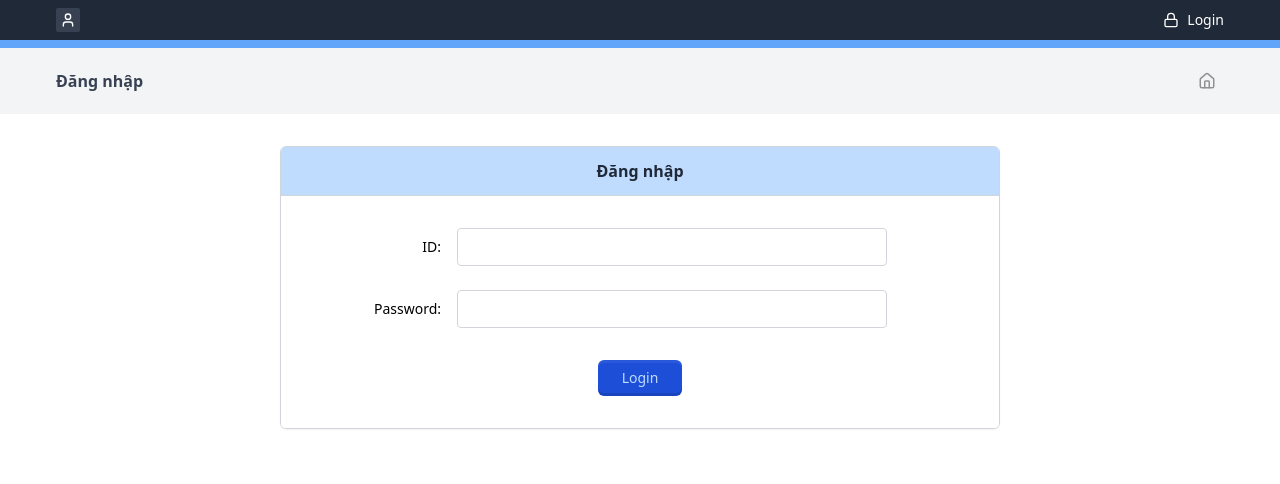
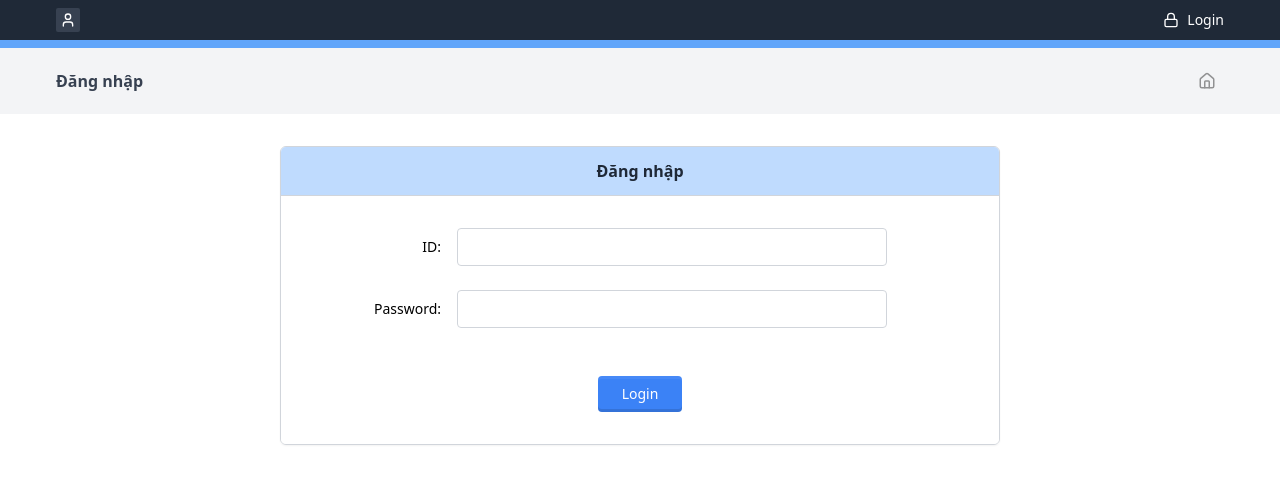
Before and after one commit to Bnkcheesus/CSDLNC_LT, a React app in the folder frontend/: page /login in a window 1280 px wide. Shown: the top 484 px of the page. Built offline with nearby package versions, Linux system fonts and the light colour scheme; the HTML template or start-up script is replaced by a standard one.

Commit message:
Change button ui

```diff
--- a/frontend/src/components/ui/FeatureCard.jsx
+++ /dev/null
@@ -1,14 +0,0 @@
-import { Link } from "react-router-dom";
-
-export default function FeatureCard({ title, description, to, icon }) {
-  return (
-    <Link
-      to={to}
-      className="bg-white shadow-lg rounded-xl p-6 flex flex-col items-center hover:shadow-2xl hover:-translate-y-1 transition-all"
-    >
-      <div className="text-blue-700 mb-3">{icon}</div>
-      <h3 className="text-lg font-semibold text-gray-800 text-center">{title}</h3>
-      <p className="text-gray-600 text-center text-sm mt-1">{description}</p>
-    </Link>
-  );
-}
--- a/frontend/src/pages/Login.jsx
+++ b/frontend/src/pages/Login.jsx
@@ -101,7 +101,15 @@ export default function Login() {
                 <button
                   type="submit"
                   disabled={loading}
-                  className="relative inline-block px-6 py-2 rounded-md bg-blue-700 text-blue-200 font-medium hover:text-white shadow-inner active:translate-y-0.5 transition-colors"
+                  className="
+                    mt-4 py-2 px-6
+                    bg-blue-500 text-white font-medium
+                    rounded
+                    shadow-[inset_0px_2px_4px_rgba(255,255,255,0.6),inset_0px_-3px_6px_rgba(0,0,0,0.3)]
+                    hover:brightness-110
+                    active:shadow-[inset_0px_1px_3px_rgba(0,0,0,0.4)]
+                    transition-all
+                  "
                   style={{
                     // slight bevel feel (concave)
                     boxShadow: "inset 0 3px 0 rgba(255,255,255,0.06), inset 0 -3px 0 rgba(0,0,0,0.12)",
--- a/frontend/src/pages/customer/CustomerProfile.jsx
+++ b/frontend/src/pages/customer/CustomerProfile.jsx
@@ -57,6 +57,7 @@ export default function CustomerProfile() {
                     Authorization: `Bearer ${token}`,
                 },
             });
+
             alert("Cập nhật thông tin thành công!");
         } catch (err) {
             console.error("Error updating customer profile:", err);
@@ -139,7 +140,7 @@ export default function CustomerProfile() {
           <div>
             <label className="block font-medium mb-1">Giới tính</label>
             <div className="flex items-center gap-6">
-              {["Nam", "Nữ", "Khác"].map((g) => (
+              {["Nam", "Nữ"].map((g) => (
                 <label key={g} className="flex items-center gap-2">
                   <input
                     type="radio"
```
